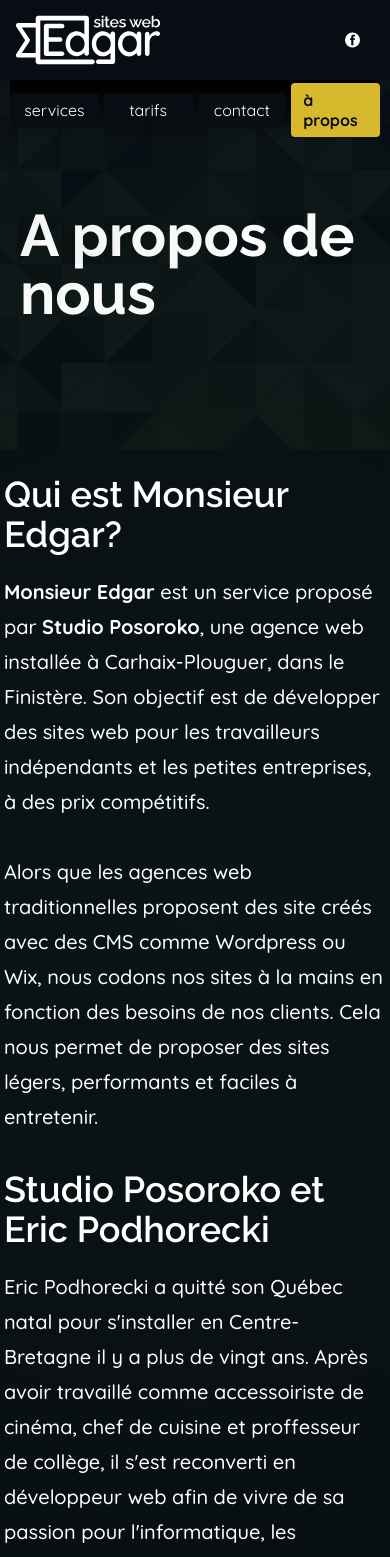
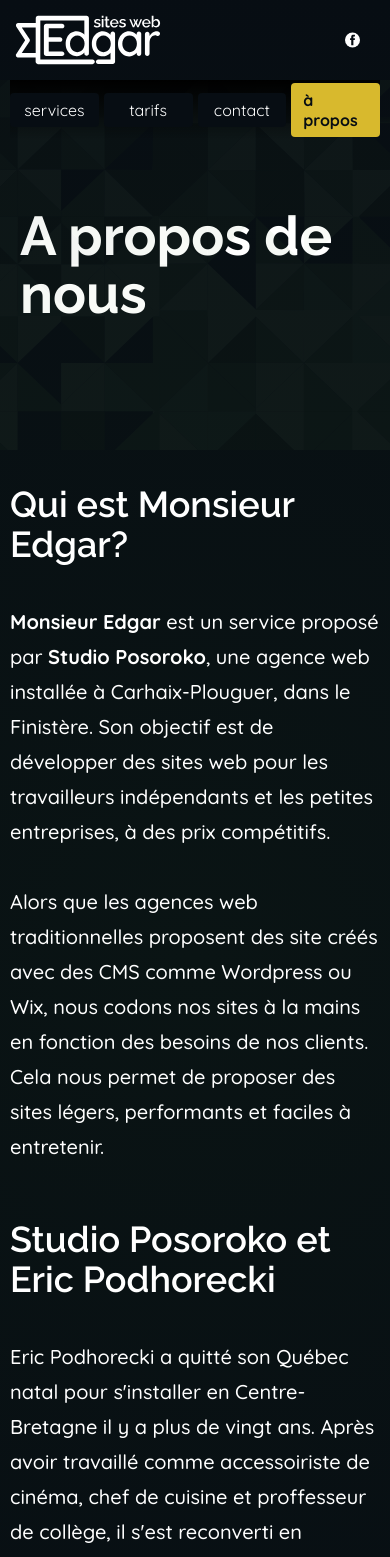
Before and after one commit to Posoroko/Monsieur-Edgar, a Nuxt app: page /a-propos in a window 390 px wide. Shown: the top 1557 px of the page. Built offline with nearby package versions, Linux system fonts and the light colour scheme.

Commit message:
responsive

```diff
--- a/assets/css/fonts.css
+++ b/assets/css/fonts.css
@@ -26,7 +26,7 @@
 
 .headerMainTitle {
     font-family: 'Raleway', sans-serif;
-    font-size: clamp(50px, 15vw, 72px);
+    font-size: clamp(50px, 14vw, 72px);
     line-height: clamp(50px, 15vw, 72px);
 }
 .headerText {
--- a/assets/css/main.css
+++ b/assets/css/main.css
@@ -33,7 +33,7 @@ a {
     margin: auto;
 }
 .smallWidth {
-    width: min(calc(1400px * 0.6), 98vw);
+    width: min(calc(1400px * 0.6), 100%);
     margin: auto;
 }
 .shortWidth {
--- a/components/Home/HomeHeader/HomeHeaderMain.vue
+++ b/components/Home/HomeHeader/HomeHeaderMain.vue
@@ -21,9 +21,7 @@
 
 <style scoped>
 
-.triangles{
-    opacity: 0.05;
-}
+
 
 .homeHeader .leftBox {
     width: min(100%, 700px);
--- a/pages/a-propos.vue
+++ b/pages/a-propos.vue
@@ -8,10 +8,10 @@
     </header>
 
     <main class="smallWidth flex column gap20 marTop100">
-        <h2 class="bodyH2">Qui est Monsieur Edgar?</h2>
+        <h2 class="bodyH2 pad10">Qui est Monsieur Edgar?</h2>
 
         <div>
-            <p class="bodyText">
+            <p class="bodyText pad10">
                 <b>Monsieur Edgar</b> est un service proposé par <b>Studio Posoroko</b>, une agence web installée à Carhaix-Plouguer, dans le Finistère.  Son objectif est de développer des sites web
                 pour les travailleurs indépendants et les petites entreprises, à des prix compétitifs.
                 <br>
@@ -21,8 +21,8 @@
             </p>
         </div>
 
-        <h2 class="bodyH2 marTop50">Studio Posoroko et Eric Podhorecki</h2>
-        <p class="bodyText">
+        <h2 class="bodyH2 marTop50 pad10">Studio Posoroko et Eric Podhorecki</h2>
+        <p class="bodyText pad10">
             Eric Podhorecki a quitté son Québec natal pour s'installer en Centre-Bretagne il y a plus de vingt ans.  Après avoir travaillé comme accessoiriste de cinéma,
             chef de cuisine et proffesseur de collège,  il s'est reconverti en développeur web afin de vivre de sa passion pour l'informatique, les nouvelles technologies et le design.
             Il a créé <b>Studio Posoroko</b> sous le statut d'auto-entrepreneur.
--- a/pages/index.vue
+++ b/pages/index.vue
@@ -46,6 +46,7 @@
 .bodySceneBox {
     height: 50vh;
     margin: 100px auto;
+    overflow: hidden;
 }
 .bodySceneBox img {
     height: 100%;
```
